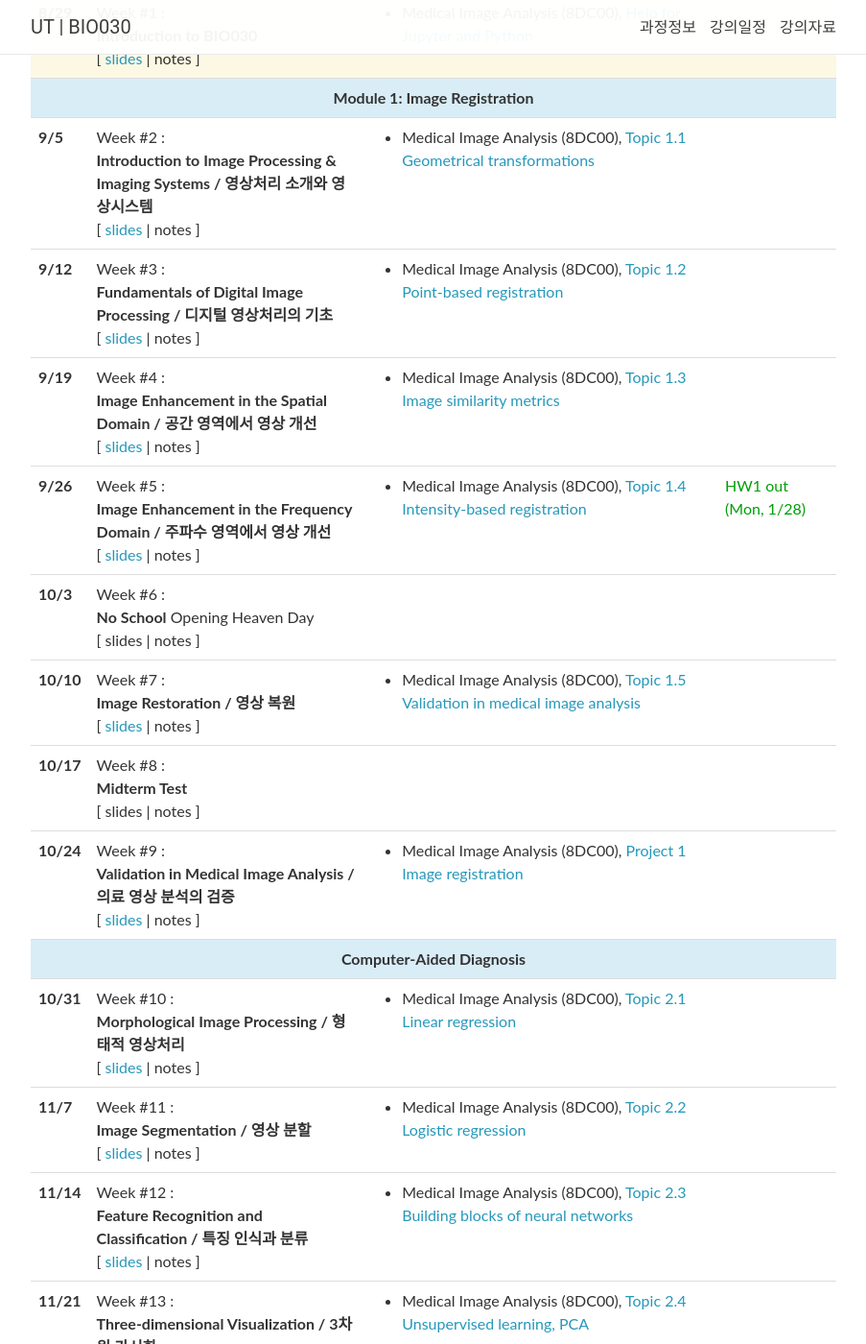
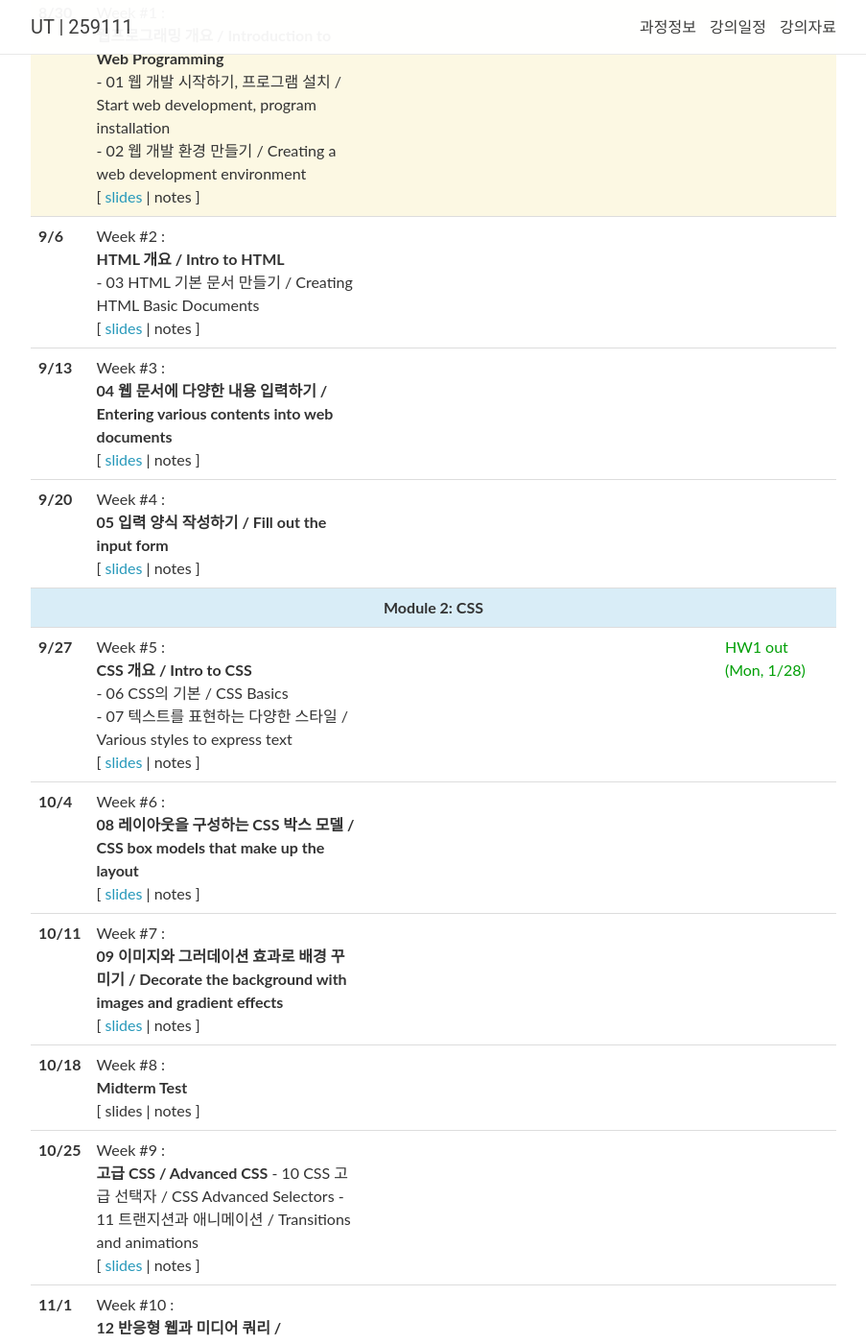
Before and after one commit to 2023-aaronkr/ut-web, a Jekyll site: the page built from _pages/lectures.md, in a window 1280 px wide and 1400 px high, scrolled down 262 px. Shown: the whole window at 96% size, without its empty margins (188-1091 px from the left). Built offline with Jekyll 4.4.1, drawn with Linux system fonts in a browser that asks for light colours; nearby versions of some CDN libraries; comment, search, counter and statistics services are not loaded; some of the changed text lies outside the part shown.

Commit message:
Update lectures, logistics

```diff
--- a/_config.yml
+++ b/_config.yml
@@ -2,16 +2,16 @@
 # Site settings
 # -----------------------------------------------------------------------------
 author: Aaron Snowberger
-name: UT | BIO030
-title: 의료영상진단 CAD
-email: aaronkr.trainer@gmail.com
+name: UT | 259111
+title: 웹프로그래밍기초
+email: aaronkr@g.ut.ac.kr
 description: >
-  BIO030 - 의료영상진단 CAD - 교통대학교 - 2023년 2학기
+  259111 - 웹프로그래밍기초 - 교통대학교 - 2023년 2학기
 footer_text: >
   Powered by <a href="http://jekyllrb.com/" target="_blank">Jekyll</a> with <a href="https://github.com/alshedivat/al-folio">al-folio</a> theme.
 
 url: https://2023-aaronkr.github.io # the base hostname & protocol for your site
-baseurl: /ut-cad/ # the subpath of your site, e.g. /blog/
+baseurl: /ut-web/ # the subpath of your site, e.g. /blog/
 
 # -----------------------------------------------------------------------------
 # Social integration
--- a/_data/lectures.yml
+++ b/_data/lectures.yml
@@ -1,143 +1,136 @@
-- title: "Module 0: Python & Jupyter"
+- title: "Module 1: HTML"
 
-- date: 8/29
+- date: 8/30
   week: 1
   title: >
-    <strong>Introduction to BIO030</strong>
+    <strong>웹프로그래밍 개요 / Introduction to Web Programming</strong> <br />
+    - 01 웹 개발 시작하기, 프로그램 설치 / Start web development, program installation <br />
+    - 02 웹 개발 환경 만들기 / Creating a web development environment
   slides: "https://drive.google.com/file/d/1szM2TsiL8tNYU-MlyTv4vxiFWRitZ_NS"
   readings:
-    - Medical Image Analysis (8DC00), <a href="https://8dc00-mia-docs.readthedocs.io/en/latest/reader/0.1_Software_guide.html" target="_blank">Help for Jupyter and Python</a>
   logistics:
 
-- title: "Module 1: Image Registration"
-
-- date: 9/5
+- date: 9/6
   week: 2
   title: >
-    <strong>Introduction to Image Processing & Imaging Systems / 영상처리 소개와 영상시스템</strong>
+    <strong>HTML 개요 / Intro to HTML</strong> <br />
+    - 03 HTML 기본 문서 만들기 / Creating HTML Basic Documents
   slides: "https://drive.google.com/file/d/1szM2TsiL8tNYU-MlyTv4vxiFWRitZ_NS"
   readings:
-    - Medical Image Analysis (8DC00), <a href="https://8dc00-mia-docs.readthedocs.io/en/latest/reader/1.1_Geometrical_transformations.html" target="_blank">Topic 1.1 Geometrical transformations</a>
   logistics:
 
-- date: 9/12
+- date: 9/13
   week: 3
   title: >
-    <strong>Fundamentals of Digital Image Processing / 디지털 영상처리의 기초</strong>
+    <strong>04 웹 문서에 다양한 내용 입력하기 / Entering various contents into web documents</strong>
   slides: "https://drive.google.com/open?id=1pl_IeC4N11IUMAyJnPcT_HDLHBVfB4Qx"
   readings:
-    - Medical Image Analysis (8DC00), <a href="https://8dc00-mia-docs.readthedocs.io/en/latest/reader/1.2_Point-based_registration.html" target="_blank">Topic 1.2 Point-based registration</a>
   logistics:
 
-- date: 9/19
+- date: 9/20
   week: 4
   title: >
-    <strong>Image Enhancement in the Spatial Domain / 공간 영역에서 영상 개선</strong>
+    <strong>05 입력 양식 작성하기 / Fill out the input form</strong>
   slides: "https://drive.google.com/open?id=10-YQcNcpEETh8GAbrm2Oc4jFFO5J6q1B"
   readings:
-    - Medical Image Analysis (8DC00), <a href="https://8dc00-mia-docs.readthedocs.io/en/latest/reader/1.3_Image_similarity_metrics.html" target="_blank">Topic 1.3 Image similarity metrics</a>
   logistics:
 
-- date: 9/26
+- title: "Module 2: CSS"
+
+- date: 9/27
   week: 5
   title: >
-    <strong>Image Enhancement in the Frequency Domain / 주파수 영역에서 영상 개선</strong>
+    <strong>CSS 개요 / Intro to CSS</strong> <br />
+    - 06 CSS의 기본 / CSS Basics <br />
+    - 07 텍스트를 표현하는 다양한 스타일 / Various styles to express text
   slides: "https://drive.google.com/open?id=1CB0FIvx30B8zZYPLxirZNBxPgAR0Nj8K"
   readings:
-    - Medical Image Analysis (8DC00), <a href="https://8dc00-mia-docs.readthedocs.io/en/latest/reader/1.4_Intensity-based_registration.html" target="_blank">Topic 1.4 Intensity-based registration</a>
   logistics: >
     <span class="event">HW1 out (Mon, 1/28)</span>
 
-- date: 10/3
+- date: 10/4
   week: 6
   title: >
-    <strong>No School</strong> Opening Heaven Day
+    <strong>08 레이아웃을 구성하는 CSS 박스 모델 / CSS box models that make up the layout</strong>
+  slides: "https://drive.google.com/open?id=1CB0FIvx30B8zZYPLxirZNBxPgAR0Nj8K"
+  readings:
+  logistics:
 
-- date: 10/10
+- date: 10/11
   week: 7
   title: >
-    <strong>Image Restoration / 영상 복원</strong>
+    <strong>09 이미지와 그러데이션 효과로 배경 꾸미기 / Decorate the background with images and gradient effects</strong>
   slides: "https://drive.google.com/open?id=1m1s2SKX8cKLw-jfHFQaOksQ4ZAVtNnKU"
   readings:
-    - Medical Image Analysis (8DC00), <a href="https://8dc00-mia-docs.readthedocs.io/en/latest/reader/1.5_Validation_in_medical_image_analysis.html" target="_blank">Topic 1.5 Validation in medical image analysis</a>
   logistics:
 
-- date: 10/17
+- date: 10/18
   week: 8
   title: >
     <strong>Midterm Test</strong>
 
-- date: 10/24
+- date: 10/25
   week: 9
   title: >
-    <strong>Validation in Medical Image Analysis / 의료 영상 분석의 검증</strong>
+    <strong>고급 CSS / Advanced CSS</strong>
+    - 10 CSS 고급 선택자 / CSS Advanced Selectors
+    - 11 트랜지션과 애니메이션 / Transitions and animations
   slides: "https://drive.google.com/open?id=1m1s2SKX8cKLw-jfHFQaOksQ4ZAVtNnKU"
   readings:
-    - Medical Image Analysis (8DC00), <a href="https://8dc00-mia-docs.readthedocs.io/en/latest/reader/1.6_Registration_project.html" target="_blank">Project 1 Image registration</a>
   logistics:
 
-- title: "Computer-Aided Diagnosis"
-
-- date: 10/31
+- date: 11/1
   week: 10
   title: >
-    <strong>Morphological Image Processing / 형태적 영상처리</strong>
+    <strong>12 반응형 웹과 미디어 쿼리 / Responsive web and media queries</strong>
   slides: "https://drive.google.com/open?id=1m1s2SKX8cKLw-jfHFQaOksQ4ZAVtNnKU"
   readings:
-    - Medical Image Analysis (8DC00), <a href="https://8dc00-mia-docs.readthedocs.io/en/latest/reader/2.1_Linear_regression.html" target="_blank">Topic 2.1 Linear regression</a>
   logistics:
 
-- date: 11/7
+- title: "Module 3: JavaScript"
+
+- date: 11/8
   week: 11
   title: >
-    <strong>Image Segmentation / 영상 분할</strong>
+    <strong>자바스크립트 개요 / Intro to Javascript</strong> <br />
+    - 13 자바스크립트와 첫 만남 / First encounter with JavaScript
+    - 14 자바스크립트 기본 문법 / JavaScript Basic Syntax
   slides: "https://drive.google.com/open?id=1m1s2SKX8cKLw-jfHFQaOksQ4ZAVtNnKU"
   readings:
-    - Medical Image Analysis (8DC00), <a href="https://8dc00-mia-docs.readthedocs.io/en/latest/reader/2.2_Logistic_regression.html" target="_blank">Topic 2.2 Logistic regression</a>
   logistics:
 
-- date: 11/14
+- date: 11/15
   week: 12
   title: >
-    <strong>Feature Recognition and Classification / 특징 인식과 분류</strong>
+    <strong>15 함수와 이벤트 / Functions and events</strong>
   slides: "https://drive.google.com/open?id=1m1s2SKX8cKLw-jfHFQaOksQ4ZAVtNnKU"
   readings:
-    - Medical Image Analysis (8DC00), <a href="https://8dc00-mia-docs.readthedocs.io/en/latest/reader/2.3_Building_blocks_of_neural_networks.html" target="_blank">Topic 2.3 Building blocks of neural networks</a>
   logistics:
 
-- date: 11/21
+- date: 11/22
   week: 13
   title: >
-    <strong>Three-dimensional Visualization / 3차원 가시화</strong>
+    <strong>16 자바스크립트와 객체 / JavaScript and Objects</strong>
   slides: "https://drive.google.com/open?id=1m1s2SKX8cKLw-jfHFQaOksQ4ZAVtNnKU"
   readings:
     - Medical Image Analysis (8DC00), <a href="https://8dc00-mia-docs.readthedocs.io/en/latest/reader/2.4_Unsupervised_learning_PCA.html" target="_blank">Topic 2.4 Unsupervised learning, PCA</a>
   logistics:
 
-- date: 11/28
+- date: 11/29
   week: 14
   title: >
-    <strong>Neural Networks / 신경망</strong>
+    <strong>17 문서 객체 모델(DOM) / Document Object Model (DOM)</strong>
   slides: "https://drive.google.com/open?id=1m1s2SKX8cKLw-jfHFQaOksQ4ZAVtNnKU"
   readings:
     - Medical Image Analysis (8DC00), <a href="https://8dc00-mia-docs.readthedocs.io/en/latest/reader/2.5_CAD_project.html" target="_blank">Project 2 Computer-aided diagnosis</a>
   logistics:
 
-- date: 12/5
+- date: 12/6
   week: 15
   title: >
-    <strong>Computer-Aided Diagnosis (CAD) / 의료영상진단</strong>
-  slides: "https://drive.google.com/open?id=1m1s2SKX8cKLw-jfHFQaOksQ4ZAVtNnKU"
-  readings:
-    - Medical Image Analysis (8DC00), <a href="https://8dc00-mia-docs.readthedocs.io/en/latest/reader/OPTIONAL_active_shape_models.html" target="_blank">(Optional) Active shape models</a>
-  logistics:
+    <strong>Final Project / Final Test</strong>
 
-- date: 12/12
+- date: 12/13
   week: 16
   title: >
-    <strong>Final Test</strong>
-
-- date: 12/19
-  week: 17
-  title: >
     <strong>Final Grades</strong>
--- a/_data/texts.yml
+++ b/_data/texts.yml
@@ -1,31 +1,31 @@
 Main-Text:
-  - text: "참고서적"
-    author: "제오프 도허티 저 / 김경섭, 이문호, 정성환, 정회경 공저"
+  - text: "주교재"
+    author: "고경희"
     title: >
-      <strong>디지털 의료영상처리 기초부터 분석, 응용까지</strong>
-    publisher: "홍릉과학출판사-987"
-    link: "https://www.yes24.com/Product/Goods/95858463"
+      <strong>Do it! HTML+CSS+자바스크립트 웹 표준의 정석:  한 권으로 끝내는 웹 기본 교과서</strong>
+    publisher: "이지스퍼블리싱 | 2021년 01월 22일"
+    link: "https://www.yes24.com/Product/Goods/96674934"
     code:
     notes:
     image: texts/medical-imaging-text.jpg
 
 Supplementary:
   - text: "참고서적"
-    author: "Klaus D. Toennies"
+    author: "존 두켓 저 / 홍영표 역"
     title: >
-      <strong>Guide to Medical Image Analysis: Methods and Algorithms</strong>
-    publisher: "Springer-Verlag London Ltd. 2017"
-    link: "https://link.springer.com/book/10.1007/978-1-4471-7320-5"
+      <strong>HTML & CSS 웹사이트 개발과 디자인 기초</strong>
+    publisher: "에이콘출판사 | 2012년 11월 30일"
+    link: "https://www.yes24.com/Product/Goods/8007403"
     code:
     notes:
     image:
 
   - text: "참고서적"
-    author: "Dr. Maureen van Eijnatten, Dr. Cian Scannell, Seb Harrevelt, MSc."
+    author: "존 두켓 저 / 장현희 역"
     title: >
-      <strong>Medical Image Analysis Course (8DC00)</strong>
-    publisher: "Medical Image Analysis Group Eindhoven (IMAG/e), Eindhoven University of Technology, Netherlands"
-    link: "https://8dc00-mia-docs.readthedocs.io/en/latest/index.html"
+      <strong>자바스크립트 & 제이쿼리</strong>
+    publisher: "제이펍 | 2015년 03월 31일"
+    link: "https://www.yes24.com/Product/Goods/17255377"
     code:
     notes:
     image:
```
Also changed, not shown: README.md (+2 -2 lines), _layouts/logistics.html (added, +15 -0 lines), _pages/logistics.md (+1 -1 lines).
